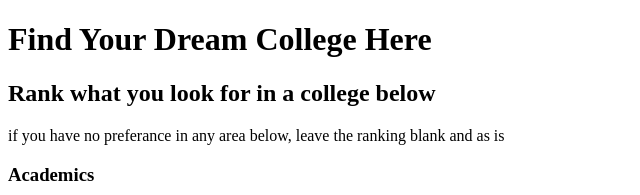
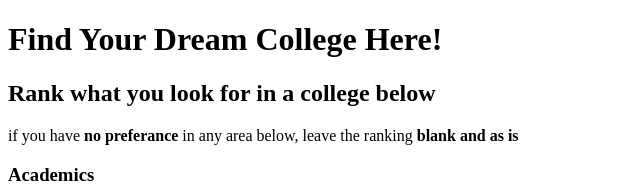
Before and after one commit to nateqwang/dream-college-website, a plain HTML site: page index.html in a window 1280 px wide. Shown: the top 195 px of the page, without its empty margins (0-640 px from the left). Drawn offline with Linux system fonts and the light colour scheme.

Commit message:
add semantics to template

```diff
--- a/index.html
+++ b/index.html
@@ -6,9 +6,9 @@
     </head>
 
     <body>
-        <h1>Find Your Dream College Here</h1>
+        <h1>Find Your <strong>Dream College</strong> Here!</h1>
         <h2>Rank what you look for in a college below</h2>
-        <p>if you have no preferance in any area below, leave the ranking blank and as is</p>
+        <p>if you have <b>no preferance</b> in any area below, leave the ranking <b>blank and as is</b></p>
         <h3>Academics</h3>
         <h3>Social life/Atheltics</h3>
         <h3>Location</h3>
```
